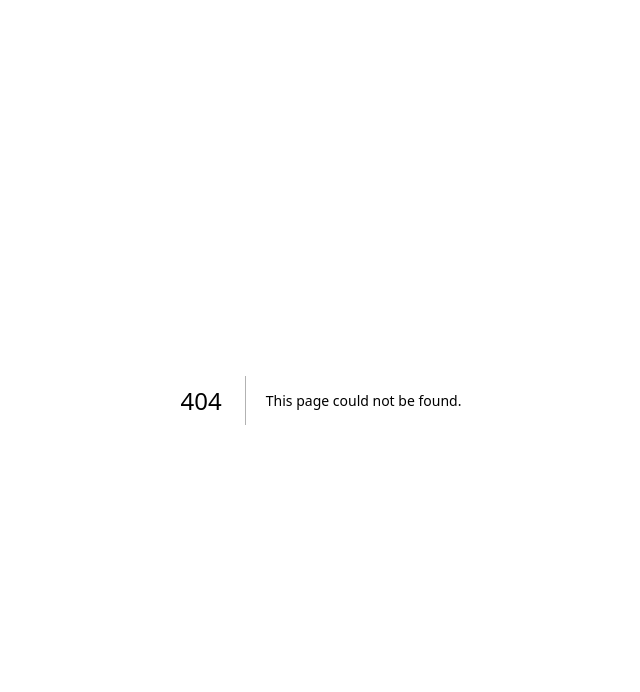
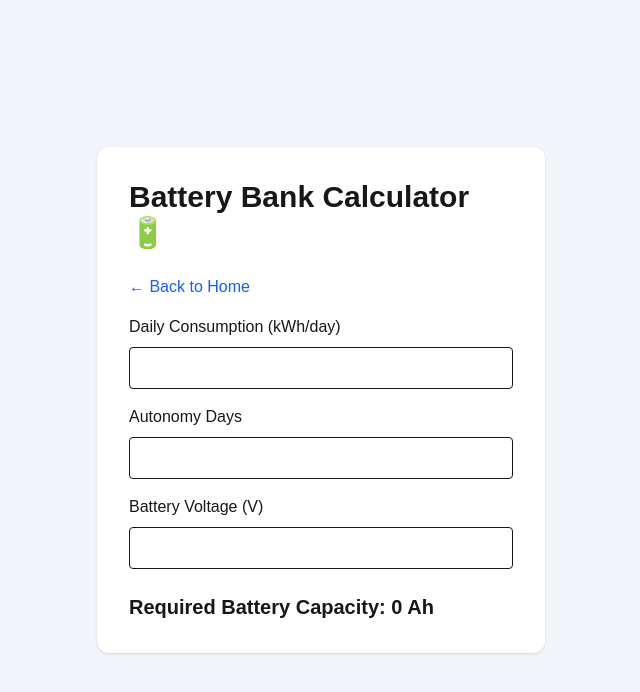
Before and after one commit to Anouar-azzi-spec/electrokit, a Next.js app: page /battery in a window 1280 px wide. Before the commit this address had no page. Shown: the top 692 px of the page, without its empty margins (319-959 px from the left). Built offline with nearby package versions, Linux system fonts and the light colour scheme.

Commit message:
Add battery bank calculator

```diff
--- /dev/null
+++ b/src/app/battery/page.tsx
@@ -0,0 +1,73 @@
+"use client";
+
+import { useState } from "react";
+import Link from "next/link";
+
+export default function BatteryCalculatorPage() {
+  const [dailyConsumption, setDailyConsumption] = useState("");
+  const [autonomyDays, setAutonomyDays] = useState("");
+  const [batteryVoltage, setBatteryVoltage] = useState("");
+
+  const batteryCapacity =
+    (Number(dailyConsumption || 0) *
+      Number(autonomyDays || 0) *
+      1000) /
+    Number(batteryVoltage || 1);
+
+  return (
+    <main className="min-h-screen bg-slate-100 flex items-center justify-center p-6">
+      <div className="bg-white p-8 rounded-xl shadow w-full max-w-md">
+
+        <h1 className="text-3xl font-bold mb-6">
+          Battery Bank Calculator 🔋
+        </h1>
+
+        <Link
+          href="/"
+          className="text-blue-600 hover:underline mb-4 block"
+        >
+          ← Back to Home
+        </Link>
+
+        <label className="block mb-2">
+          Daily Consumption (kWh/day)
+        </label>
+
+        <input
+          type="number"
+          value={dailyConsumption}
+          onChange={(e) => setDailyConsumption(e.target.value)}
+          className="w-full border p-2 rounded mb-4"
+        />
+
+        <label className="block mb-2">
+          Autonomy Days
+        </label>
+
+        <input
+          type="number"
+          value={autonomyDays}
+          onChange={(e) => setAutonomyDays(e.target.value)}
+          className="w-full border p-2 rounded mb-4"
+        />
+
+        <label className="block mb-2">
+          Battery Voltage (V)
+        </label>
+
+        <input
+          type="number"
+          value={batteryVoltage}
+          onChange={(e) => setBatteryVoltage(e.target.value)}
+          className="w-full border p-2 rounded mb-6"
+        />
+
+        <div className="text-xl font-bold">
+          Required Battery Capacity:{" "}
+          {batteryCapacity.toFixed(0)} Ah
+        </div>
+
+      </div>
+    </main>
+  );
+}
--- a/src/app/page.tsx
+++ b/src/app/page.tsx
@@ -71,6 +71,10 @@ export default function Home() {
         <Link href="/solar" className="p-6 bg-amber-200 rounded-xl shadow text-center hover:scale-105 hover:shadow-xl transition duration-200">
          Solar Panel Calculator ☀️
         </Link>
+        <Link href="/battery" className="p-6 bg-cyan-200 rounded-xl shadow text-center hover:scale-105 hover:shadow-xl transition duration-200">
+         Battery Bank Calculator 🔋
+        </Link>
+
         <Link
          href="/about"
          className="p-6 bg-gray-200 rounded-xl shadow text-center
@@ -83,7 +87,7 @@ export default function Home() {
        Built by North Forge ⚒️
       </p>
       <p className="text-xs text-gray-400 mt-1">
-       ElectroKit v1.6
+       ElectroKit v1.8
       </p>
     </main>
   );
```
